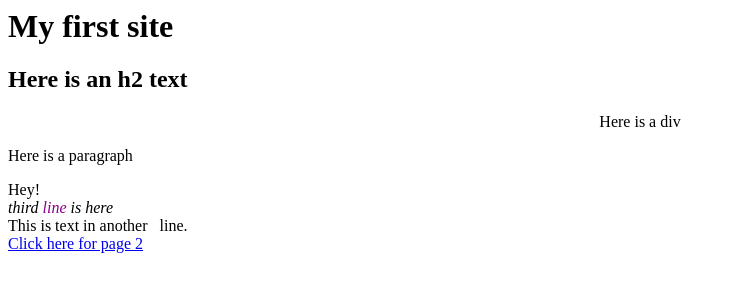
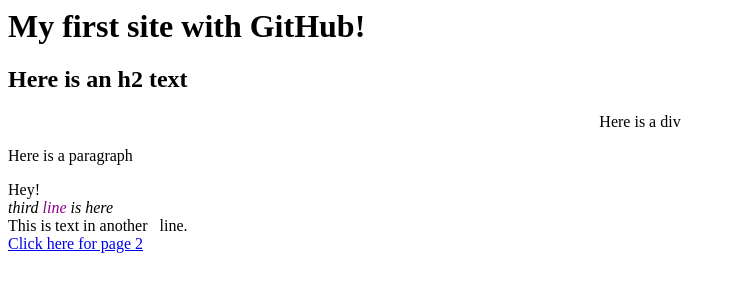
Before and after one commit to Christiehao/demo123, a plain HTML site: page index.html in a window 1280 px wide. Shown: the whole page, without its empty margins (0-735 px from the left). Drawn offline with Linux system fonts and the light colour scheme.

Commit message:
Update index.html
added content

```diff
--- a/index.html
+++ b/index.html
@@ -3,7 +3,7 @@
 </head>
 <title> BASICS </title>
 <body>
-    <h1>My first site</h1>
+    <h1>My first site with GitHub!</h1>
     <h2>Here is an h2 text</h2>
     <div style="text-align:center">Here is a div</div>
     <p>Here is a paragraph</p>
```
